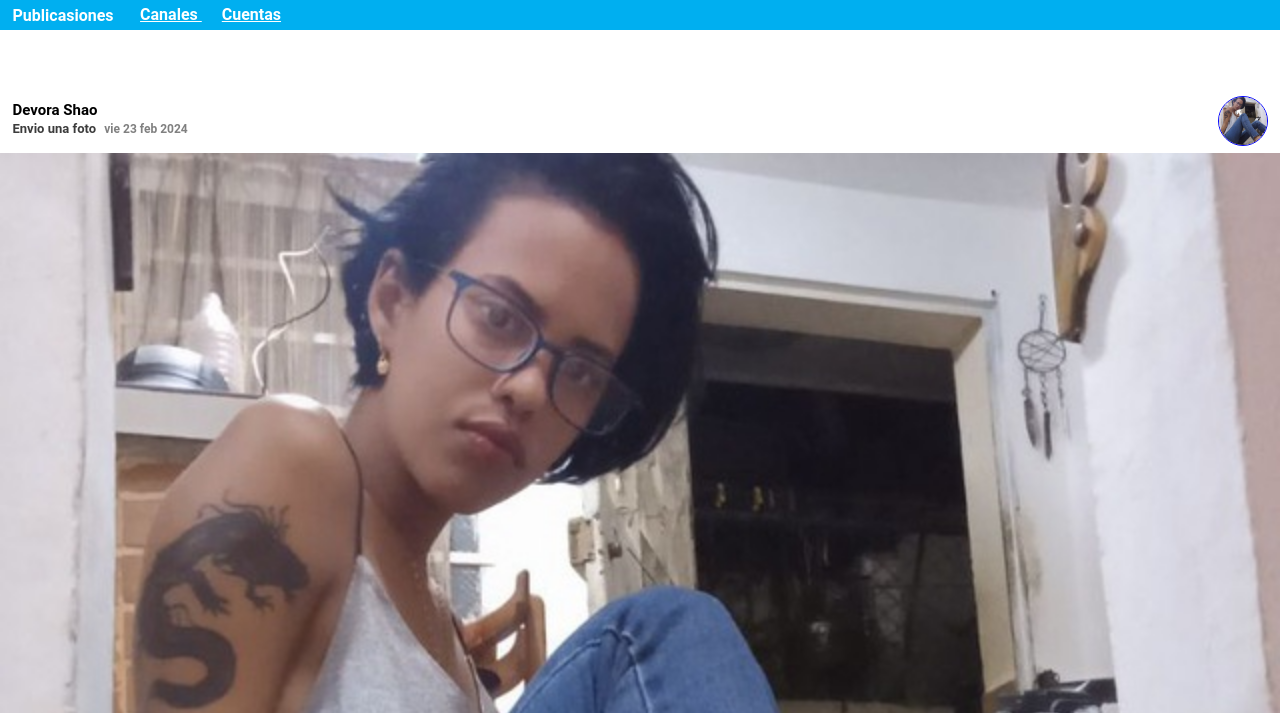
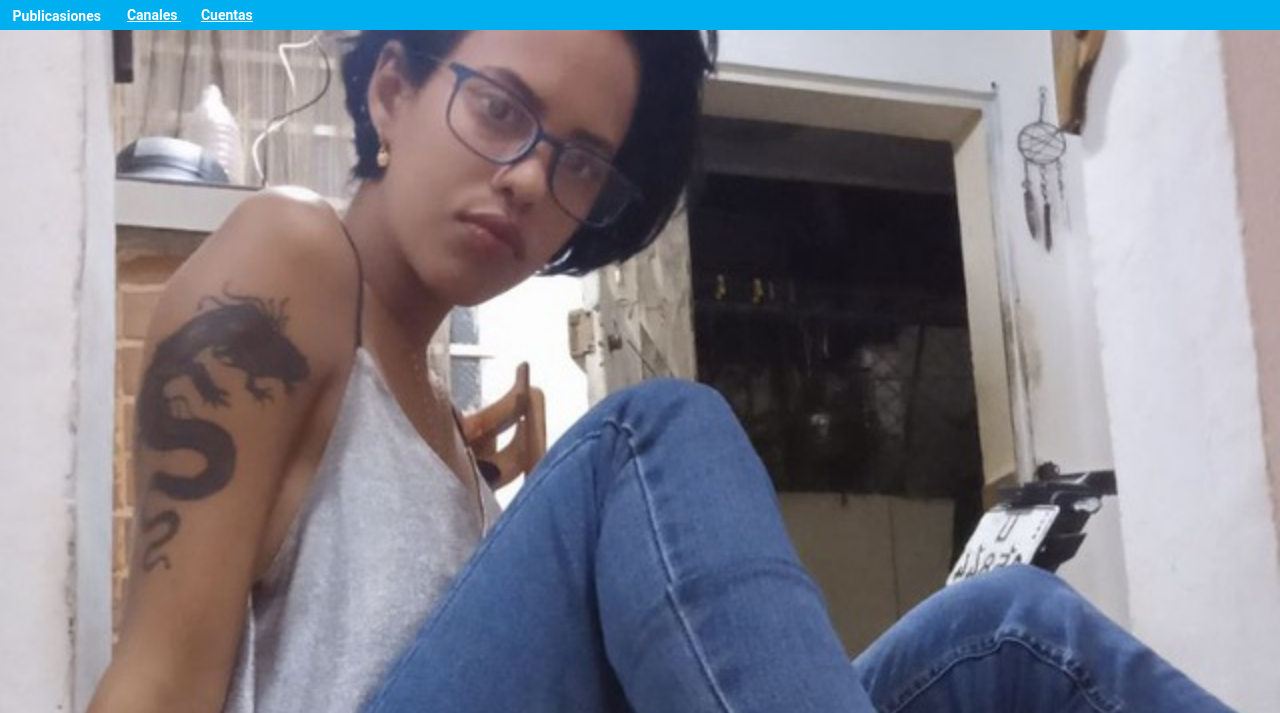
Before and after one commit to Produccat/Sextifans.web, a plain HTML site: page index.html in a window 1280 px wide. Shown: the part 120-833 px from the top of the page. Drawn offline with Linux system fonts and the light colour scheme; a script that the page names is missing.

Commit message:
Update publicaciones.css
Signed-off-by: Kiwook Medis <157570461+Produccat@users.noreply.github.com>

```diff
--- a/publicaciones.css
+++ b/publicaciones.css
@@ -51,7 +51,7 @@ div.cont-link{
 .link1{
 	color: white;
 	display: inline;
-	font-size: 16px;
+	font-size: 14px;
 	padding: 2.5px;
 	margin-left: 5px;
 	margin-right: 20px;
@@ -61,7 +61,7 @@ div.cont-link{
 .link2{
 	color: white;
 	display: inline;
-	font-size: 16px;
+	font-size: 14px;
 	margin-right: 20px;
 	margin-bottom: 5px;
 	}
@@ -69,13 +69,14 @@ div.cont-link{
 .link3{
 	color: white;
 	display: inline;
-	font-size: 16px;
+	font-size: 14px;
 	margin-right: 0px;
 	margin-bottom: 5px;
 	}
 
 div.separador{
 	margin-top: 26vh;
+	position: fixed;
 	}
 
 a{
@@ -99,19 +100,19 @@ a{
 
 .name-p{
 	color: black;
-	font-size: 15px;
+	font-size: 12px;
 	margin-left: 5px;
 	margin-top: 5px;
 	}
 
 .spam-p{
 	color: #3C3C3C;
-	font-size: 13px;
+	font-size: 10px;
 	}
 
 .spam-p1{
 	color: gray;
-	font-size: 12px;
+	font-size: 10px;
 	margin-left: 5px;
 	}
 
@@ -125,7 +126,6 @@ div.contenedor-public{
 	background-color: white;
 	backdrop-filter: blur(5px);
 	height: auto;
-	justify-content: space-between;
 	margin-top: 0px;
 	left: 0;
 	padding: 7.5px 7.5px;
```
